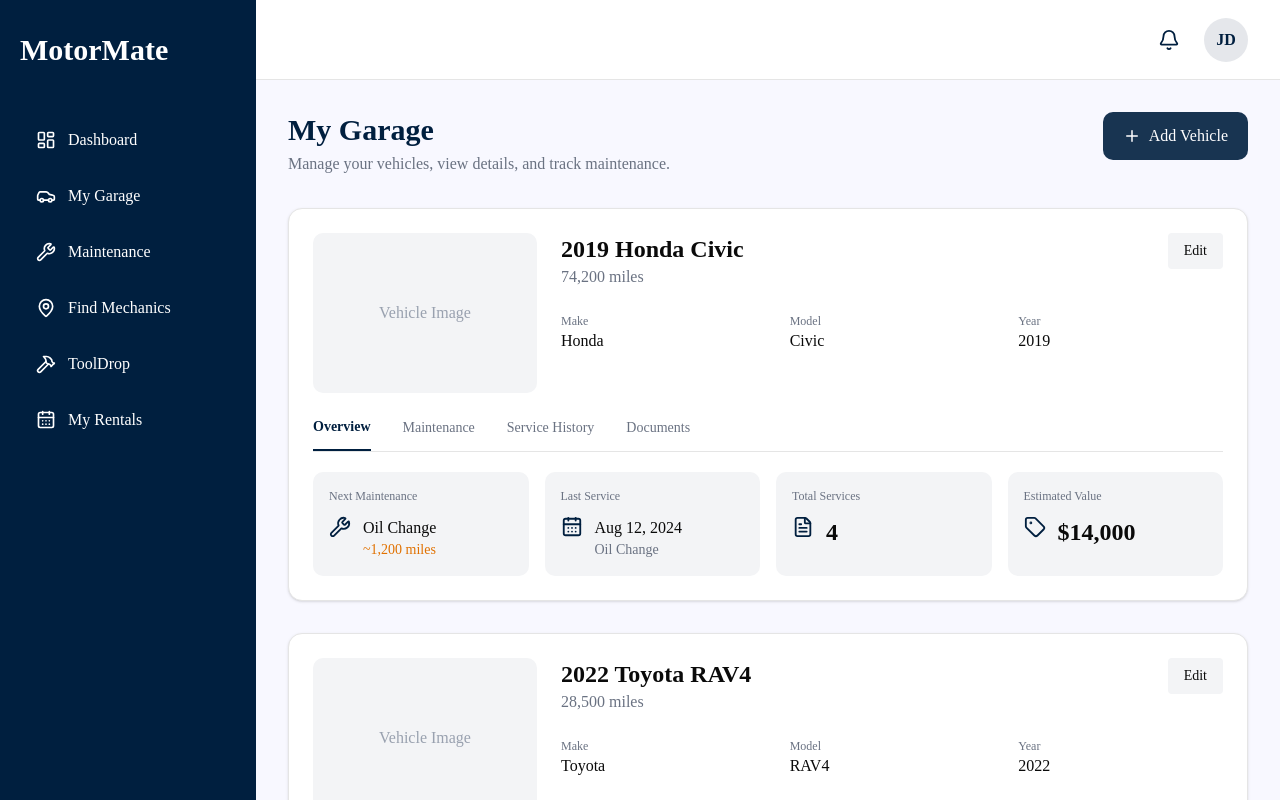
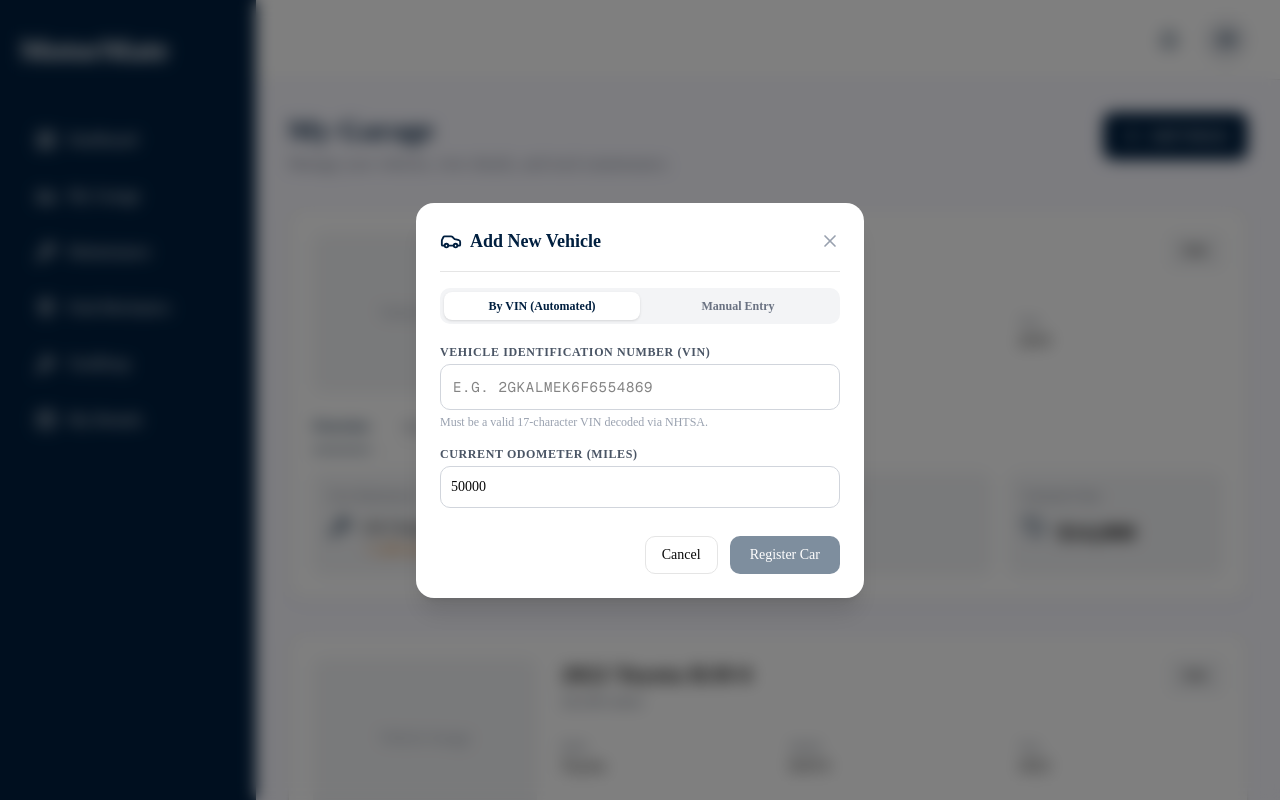
Before and after one commit to olaaroso/MotorMate, a Next.js app in the folder Frontend/: page /garage in a window 1280 px wide. Both pictures are taken after a click on the button "Add Vehicle". Shown: the top 800 px of the page. Built offline with nearby package versions, Linux system fonts and the light colour scheme; no server answers.

Commit message:
Added manual vehicle registration

```diff
--- a/Frontend/app/(user)/garage/page.tsx
+++ b/Frontend/app/(user)/garage/page.tsx
@@ -10,6 +10,7 @@ import {
   Loader2,
   X,
   Car,
+  PenTool,
 } from "lucide-react";
 import { auth } from "@/lib/firebase";
 
@@ -68,32 +69,87 @@ function titleCase(str: string): string {
 
 export default function GaragePage() {
   const [vehicles, setVehicles] = useState<VehicleData[]>(INITIAL_VEHICLES);
-  const [isModalOpen, setIsModalOpen] = useState(false);
+
+  const [modalType, setModalType] = useState<"tabs" | "vin" | "manual" | null>(null);
+  const [activeTab, setActiveTab] = useState<"vin" | "manual">("vin");
+
   const [vinInput, setVinInput] = useState("");
+  const [makeInput, setMakeInput] = useState("");
+  const [modelInput, setModelInput] = useState("");
+  const [yearInput, setYearInput] = useState(new Date().getFullYear().toString());
   const [mileageInput, setMileageInput] = useState("50000");
+
   const [loading, setLoading] = useState(false);
   const [errorMsg, setErrorMsg] = useState("");
 
-  const handleRegisterVin = async (e: React.FormEvent) => {
+  const closeModal = () => {
+    setModalType(null);
+    setActiveTab("vin");
+    setVinInput("");
+    setMakeInput("");
+    setModelInput("");
+    setYearInput(new Date().getFullYear().toString());
+    setMileageInput("50000");
+    setErrorMsg("");
+  };
+
+  const openDualTabModal = () => {
+    setActiveTab("vin");
+    setErrorMsg("");
+    setModalType("tabs");
+  };
+
+  const openVinModal = () => {
+    setActiveTab("vin");
+    setErrorMsg("");
+    setModalType("vin");
+  };
+
+  const openManualModal = () => {
+    setActiveTab("manual");
+    setErrorMsg("");
+    setModalType("manual");
+  };
+
+  const handleRegister = async (e: React.FormEvent) => {
     e.preventDefault();
-    if (!vinInput.trim()) return;
-
     setLoading(true);
     setErrorMsg("");
 
     const apiUrl = process.env.NEXT_PUBLIC_API_URL || "http://127.0.0.1:8000";
     const currentUserId = auth.currentUser?.uid || "demo-user-123";
+    const mileageNum = parseInt(mileageInput, 10) || 0;
 
     try {
-      const response = await fetch(`${apiUrl}/api/vin/register`, {
-        method: "POST",
-        headers: {
-          "Content-Type": "application/json",
-        },
-        body: JSON.stringify({
+      let endpoint = `${apiUrl}/api/vin/register`;
+      let payload: Record<string, any> = {};
+
+      if (activeTab === "vin") {
+        if (!vinInput.trim()) throw new Error("Please enter a valid VIN.");
+        endpoint = `${apiUrl}/api/vin/register`;
+        payload = {
           vin: vinInput.trim().toUpperCase(),
           owner_id: currentUserId,
-        }),
+          current_mileage: mileageNum,
+        };
+      } else {
+        if (!makeInput.trim() || !modelInput.trim() || !yearInput.trim()) {
+          throw new Error("Make, Model, and Year are required.");
+        }
+        endpoint = `${apiUrl}/api/vin/manual`;
+        payload = {
+          owner_id: currentUserId,
+          make: makeInput.trim(),
+          model: modelInput.trim(),
+          year: parseInt(yearInput, 10),
+          current_mileage: mileageNum,
+        };
+      }
+
+      const response = await fetch(endpoint, {
+        method: "POST",
+        headers: { "Content-Type": "application/json" },
+        body: JSON.stringify(payload),
       });
 
       if (!response.ok) {
@@ -102,7 +158,7 @@ export default function GaragePage() {
       }
 
       const registered = await response.json();
-      console.log("Backend registration payload:", registered);
+      console.log("Backend response payload:", registered);
 
       const data =
           registered.vehicle_details ||
@@ -111,23 +167,9 @@ export default function GaragePage() {
           registered.specs ||
           registered;
 
-      const rawYear =
-          data.year ||
-          data.Year ||
-          data.model_year ||
-          data.ModelYear ||
-          "";
-
-      const rawMake =
-          data.make ||
-          data.Make ||
-          data.brand ||
-          "Unknown";
-
-      const rawModel =
-          data.model ||
-          data.Model ||
-          "Vehicle";
+      const rawYear = data.year || data.Year || data.model_year || "";
+      const rawMake = data.make || data.Make || "Unknown";
+      const rawModel = data.model || data.Model || "Vehicle";
 
       const formattedMake = titleCase(String(rawMake));
       const formattedModel = titleCase(String(rawModel));
@@ -137,7 +179,7 @@ export default function GaragePage() {
         name: formattedYear
             ? `${formattedYear} ${formattedMake} ${formattedModel}`
             : `${formattedMake} ${formattedModel}`,
-        mileage: `${Number(mileageInput).toLocaleString()} miles`,
+        mileage: `${mileageNum.toLocaleString()} miles`,
         make: formattedMake,
         model: formattedModel,
         year: formattedYear || "N/A",
@@ -150,8 +192,7 @@ export default function GaragePage() {
       };
 
       setVehicles((prev) => [newCar, ...prev]);
-      setVinInput("");
-      setIsModalOpen(false);
+      closeModal();
     } catch (err: any) {
       console.error("Registration error:", err);
       setErrorMsg(err.message || "Failed to register vehicle with backend.");
@@ -173,7 +214,8 @@ export default function GaragePage() {
 
           <button
               type="button"
-              className="flex items-center gap-2 rounded-lg bg-[#001F3F] px-5 py-3 font-medium text-white opacity-90 transition hover:bg-[#003366]"
+              onClick={openDualTabModal}
+              className="flex items-center gap-2 rounded-lg bg-[#001F3F] px-5 py-3 font-medium text-white transition hover:bg-[#003366]"
           >
             <Plus size={18} />
             Add Vehicle
@@ -199,7 +241,7 @@ export default function GaragePage() {
           <div className="mt-6 flex justify-center gap-4">
             <button
                 type="button"
-                onClick={() => setIsModalOpen(true)}
+                onClick={openVinModal}
                 className="rounded-lg bg-[#001F3F] px-8 py-3 text-white transition hover:bg-[#003366]"
             >
               Add by VIN
@@ -207,6 +249,7 @@ export default function GaragePage() {
 
             <button
                 type="button"
+                onClick={openManualModal}
                 className="rounded-lg bg-gray-200 px-8 py-3 text-gray-700 transition hover:bg-gray-300"
             >
               Add Manually
@@ -214,29 +257,69 @@ export default function GaragePage() {
           </div>
         </section>
 
-        {isModalOpen && (
+        {modalType !== null && (
             <div className="fixed inset-0 z-50 flex items-center justify-center bg-black/50 p-4 backdrop-blur-sm">
               <div className="w-full max-w-md rounded-2xl bg-white p-6 shadow-xl">
+                {/* Modal Header */}
                 <div className="flex items-center justify-between border-b pb-4">
                   <div className="flex items-center gap-2">
+                    {activeTab === "vin" ? (
                         <Car className="text-[#001F3F]" size={22} />
+                    ) : (
+                        <PenTool className="text-[#001F3F]" size={20} />
+                    )}
                     <h3 className="text-lg font-bold text-[#001F3F]">
-                      Register Vehicle by VIN
+                      {modalType === "tabs"
+                          ? "Add New Vehicle"
+                          : modalType === "vin"
+                              ? "Register Vehicle by VIN"
+                              : "Add Vehicle Manually"}
                     </h3>
                   </div>
                   <button
                       type="button"
-                      onClick={() => {
-                        setIsModalOpen(false);
-                        setErrorMsg("");
-                      }}
+                      onClick={closeModal}
                       className="text-gray-400 hover:text-gray-600"
                   >
                     <X size={20} />
                   </button>
                 </div>
 
-                <form onSubmit={handleRegisterVin} className="mt-5 space-y-4">
+                {modalType === "tabs" && (
+                    <div className="mt-4 flex rounded-lg bg-gray-100 p-1 text-xs font-semibold">
+                      <button
+                          type="button"
+                          onClick={() => {
+                            setActiveTab("vin");
+                            setErrorMsg("");
+                          }}
+                          className={`flex-1 rounded-md py-1.5 transition ${
+                              activeTab === "vin"
+                                  ? "bg-white text-[#001F3F] shadow-sm"
+                                  : "text-gray-500 hover:text-gray-800"
+                          }`}
+                      >
+                        By VIN (Automated)
+                      </button>
+                      <button
+                          type="button"
+                          onClick={() => {
+                            setActiveTab("manual");
+                            setErrorMsg("");
+                          }}
+                          className={`flex-1 rounded-md py-1.5 transition ${
+                              activeTab === "manual"
+                                  ? "bg-white text-[#001F3F] shadow-sm"
+                                  : "text-gray-500 hover:text-gray-800"
+                          }`}
+                      >
+                        Manual Entry
+                      </button>
+                    </div>
+                )}
+
+                <form onSubmit={handleRegister} className="mt-5 space-y-4">
+                  {activeTab === "vin" ? (
                       <div>
                         <label className="block text-xs font-semibold uppercase tracking-wider text-gray-600">
                           Vehicle Identification Number (VIN)
@@ -251,9 +334,57 @@ export default function GaragePage() {
                             required
                         />
                         <p className="mt-1 text-xs text-gray-400">
-                      Enter a 17-character VIN to decode vehicle specifications.
+                          Must be a valid 17-character VIN decoded via NHTSA.
                         </p>
                       </div>
+                  ) : (
+                      <div className="space-y-3">
+                        <div className="grid grid-cols-2 gap-3">
+                          <div>
+                            <label className="block text-xs font-semibold uppercase tracking-wider text-gray-600">
+                              Make
+                            </label>
+                            <input
+                                type="text"
+                                placeholder="e.g. Ford"
+                                value={makeInput}
+                                onChange={(e) => setMakeInput(e.target.value)}
+                                className="mt-1 w-full rounded-lg border border-gray-300 p-2.5 text-sm focus:border-[#001F3F] focus:outline-none"
+                                required
+                            />
+                          </div>
+                          <div>
+                            <label className="block text-xs font-semibold uppercase tracking-wider text-gray-600">
+                              Model
+                            </label>
+                            <input
+                                type="text"
+                                placeholder="e.g. Mustang"
+                                value={modelInput}
+                                onChange={(e) => setModelInput(e.target.value)}
+                                className="mt-1 w-full rounded-lg border border-gray-300 p-2.5 text-sm focus:border-[#001F3F] focus:outline-none"
+                                required
+                            />
+                          </div>
+                        </div>
+
+                        <div>
+                          <label className="block text-xs font-semibold uppercase tracking-wider text-gray-600">
+                            Model Year
+                          </label>
+                          <input
+                              type="number"
+                              min={1900}
+                              max={2100}
+                              placeholder="e.g. 2021"
+                              value={yearInput}
+                              onChange={(e) => setYearInput(e.target.value)}
+                              className="mt-1 w-full rounded-lg border border-gray-300 p-2.5 text-sm focus:border-[#001F3F] focus:outline-none"
+                              required
+                          />
+                        </div>
+                      </div>
+                  )}
 
                   <div>
                     <label className="block text-xs font-semibold uppercase tracking-wider text-gray-600">
@@ -264,7 +395,7 @@ export default function GaragePage() {
                         placeholder="e.g. 54000"
                         value={mileageInput}
                         onChange={(e) => setMileageInput(e.target.value)}
-                        className="mt-1 w-full rounded-lg border border-gray-300 p-3 text-sm focus:border-[#001F3F] focus:outline-none focus:ring-1 focus:ring-[#001F3F]"
+                        className="mt-1 w-full rounded-lg border border-gray-300 p-2.5 text-sm focus:border-[#001F3F] focus:outline-none focus:ring-1 focus:ring-[#001F3F]"
                     />
                   </div>
 
@@ -277,26 +408,25 @@ export default function GaragePage() {
                   <div className="flex justify-end gap-3 pt-3">
                     <button
                         type="button"
-                        onClick={() => {
-                          setIsModalOpen(false);
-                          setErrorMsg("");
-                        }}
+                        onClick={closeModal}
                         className="rounded-lg border px-4 py-2 text-sm font-medium hover:bg-gray-50"
                     >
                       Cancel
                     </button>
                     <button
                         type="submit"
-                        disabled={loading || vinInput.length < 11}
+                        disabled={loading || (activeTab === "vin" && vinInput.length < 11)}
                         className="flex items-center gap-2 rounded-lg bg-[#001F3F] px-5 py-2 text-sm font-medium text-white transition hover:bg-[#003366] disabled:opacity-50"
                     >
                       {loading ? (
                           <>
                             <Loader2 size={16} className="animate-spin" />
-                            Decoding VIN...
+                            {activeTab === "vin" ? "Decoding VIN..." : "Saving..."}
                           </>
+                      ) : activeTab === "vin" ? (
+                          "Register Car"
                       ) : (
-                          "Register Car"
+                          "Add Car"
                       )}
                     </button>
                   </div>
```
Also changed, not shown: 1 other file (tests, documents, lock files or other folders). Lines whose indentation alone changed are shown as unchanged.
